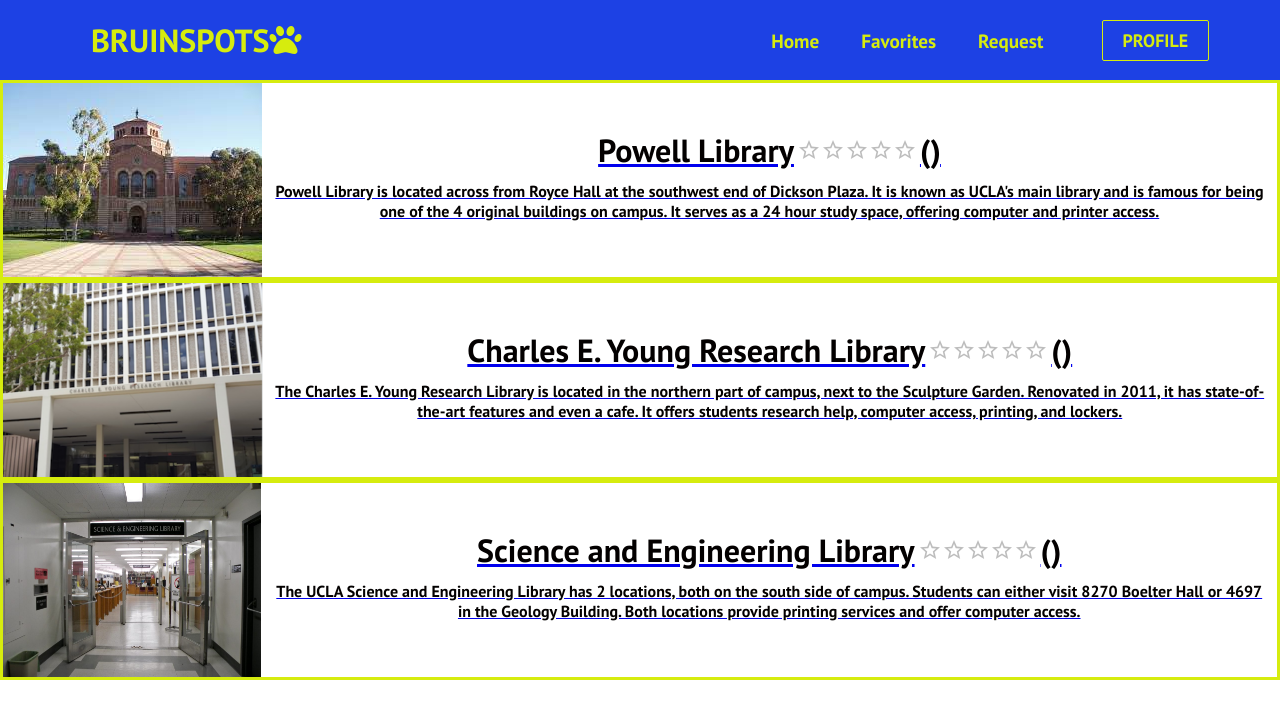
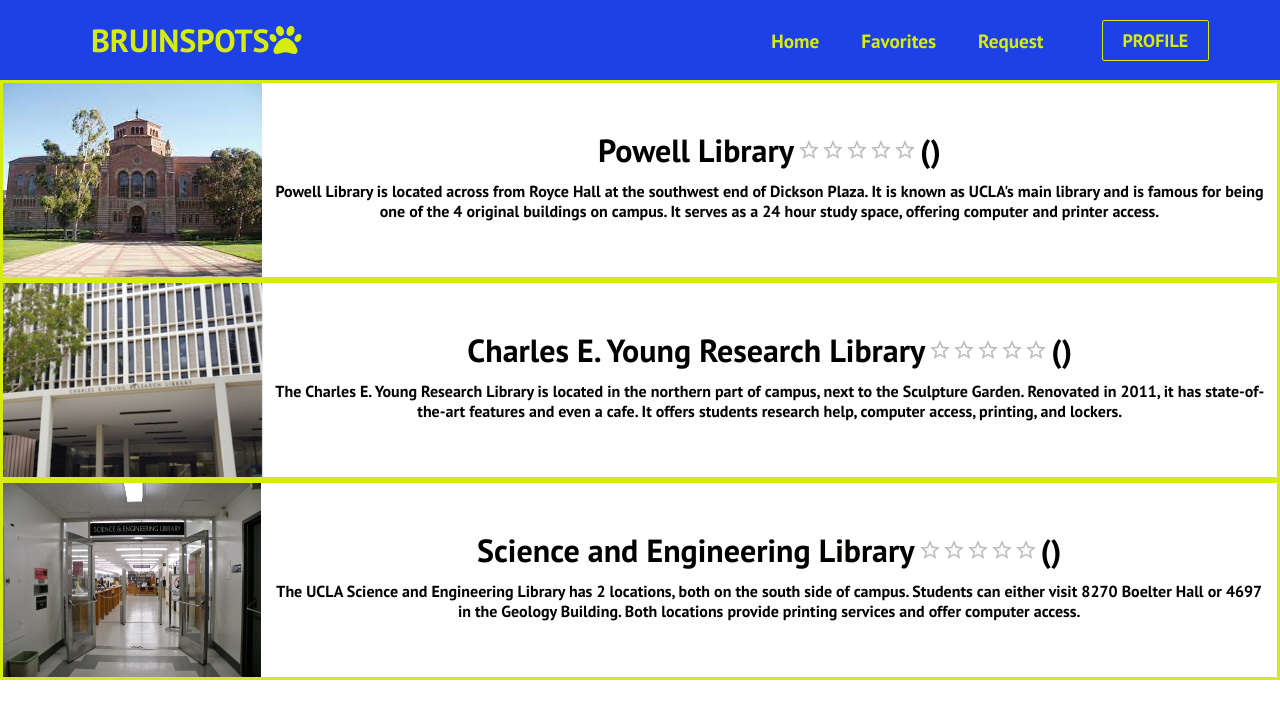
Before and after one commit to ZeeZaidi/BruinSpots, a React (Create React App) app: page / in a window 1280 px wide. Shown: the top 718 px of the page. Built offline with nearby package versions, Linux system fonts and the light colour scheme.

Commit message:
Solved linking errors when navigating to and from the homepage. Edited Location page to solve display error.

```diff
--- a/src/App.js
+++ b/src/App.js
@@ -5,7 +5,8 @@ import { BrowserRouter as Router, Routes as Switch, Route } from 'react-router-d
 import './App.css';
 import SignUp from './SignUp';
 import Signin from './Signin';
-import Location from './components/toLocation';
+import ToLocation from './components/toLocation';
+import Location from './components/Location';
 
 function App() {
   return (
@@ -14,11 +15,11 @@ function App() {
       <Router>
         <NavBar />
         <Switch>
-          <Route path='/' exact />
+          <Route path='/' exact element={<ToLocation />} />
           <Route path='/sign-in' exact element={<Signin />} />
           <Route path='/sign-up' exact element={<SignUp />} />
+          <Route path='/powell' exact element={<Location />} />
         </Switch>
-        <Location />
       </Router>
 
 
--- a/src/components/Location.js
+++ b/src/components/Location.js
@@ -90,12 +90,7 @@ const reviews = [
 function Location() {
   return (
     <>
-      <Router>
-        <NavBar />
-          <Switch>
-            <Route path='/' exact />
-          </Switch>
-      </Router>
+
         <div className="location">
                   <div className="image-container">
                     <img aria-label ="study"src={image} alt="of study spot"/>
--- a/src/components/toLocation.js
+++ b/src/components/toLocation.js
@@ -3,11 +3,11 @@ import './toLocation.css';
 import {Link} from 'react-router-dom';
 import Rating from '@mui/material/Rating';
 
-const Location = ({starRating}) => {
+const ToLocation = ({starRating}) => {
   return (
 
 <div>
-    <Link to="/powell">
+    <Link to="/powell" style={{ textDecoration: 'none' }}>
         <div className="toLocation-container">
 
             <div>
@@ -35,7 +35,7 @@ const Location = ({starRating}) => {
     </Link>
 
 
-    <Link to="/yrl">
+    <Link to="/yrl" style={{ textDecoration: 'none' }}>
         <div className="toLocation-container">
 
             <div>
@@ -63,7 +63,7 @@ const Location = ({starRating}) => {
     </Link>
 
 
-    <Link to="/boelter">
+    <Link to="/boelter" style={{ textDecoration: 'none' }}>
         <div className="toLocation-container">
 
             <div>
@@ -94,4 +94,4 @@ const Location = ({starRating}) => {
   );
 };
 
-export default Location;
+export default ToLocation;
```
Also changed, not shown: 1 other file (tests, documents, lock files or other folders).
